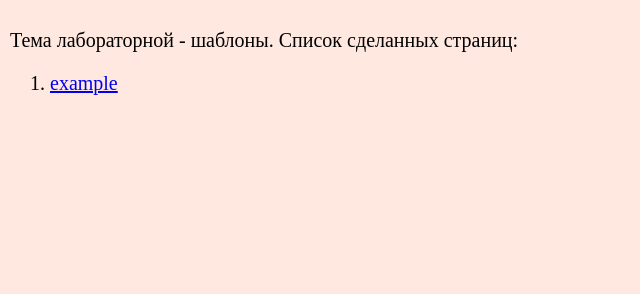
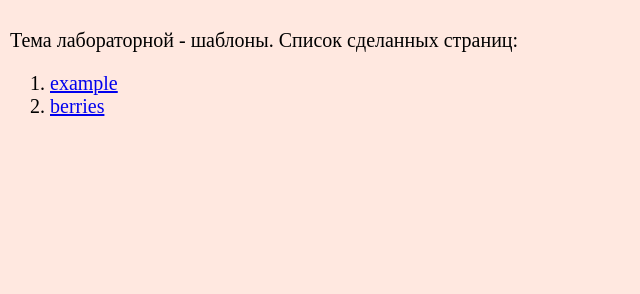
Before and after one commit to deehope/web--programming-labs-2, a Flask app: page /lab2/ in a window 1280 px wide. Shown: the part 140-434 px from the top of the page, without its empty margins (0-640 px from the left). Run offline with Flask 3, Linux system fonts and the light colour scheme.

Commit message:
Добавление ссылки

```diff
--- a/templates/lab2.html
+++ b/templates/lab2.html
@@ -9,5 +9,8 @@
         <li>
             <a href = '/lab2/example'>example</a>
         </li>
+        <li>
+            <a href = '/lab2/berries'>berries</a>
+        </li>
     </ol>
 {% endblock %}
```
